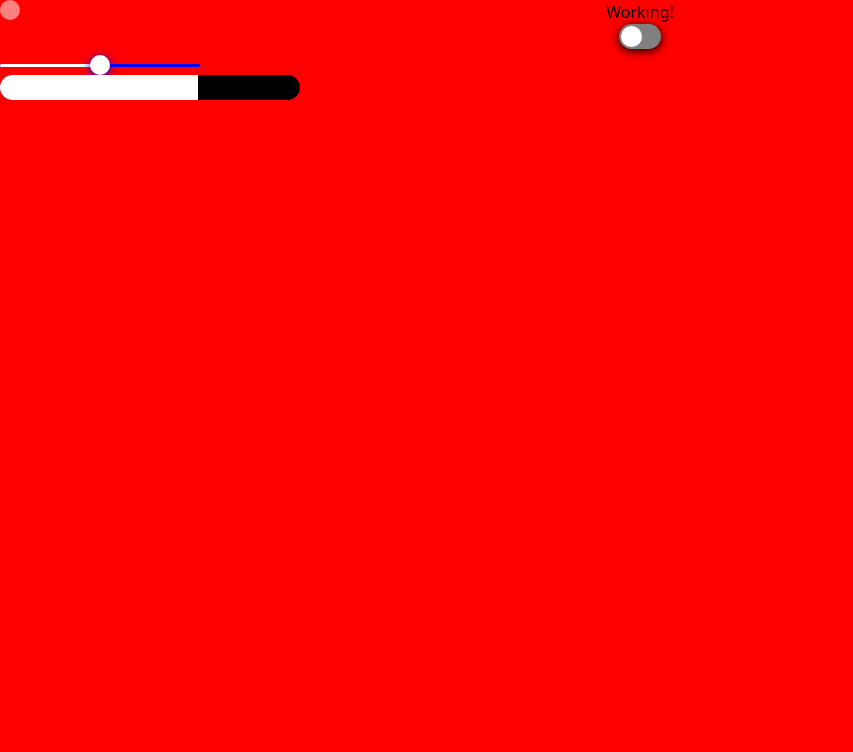
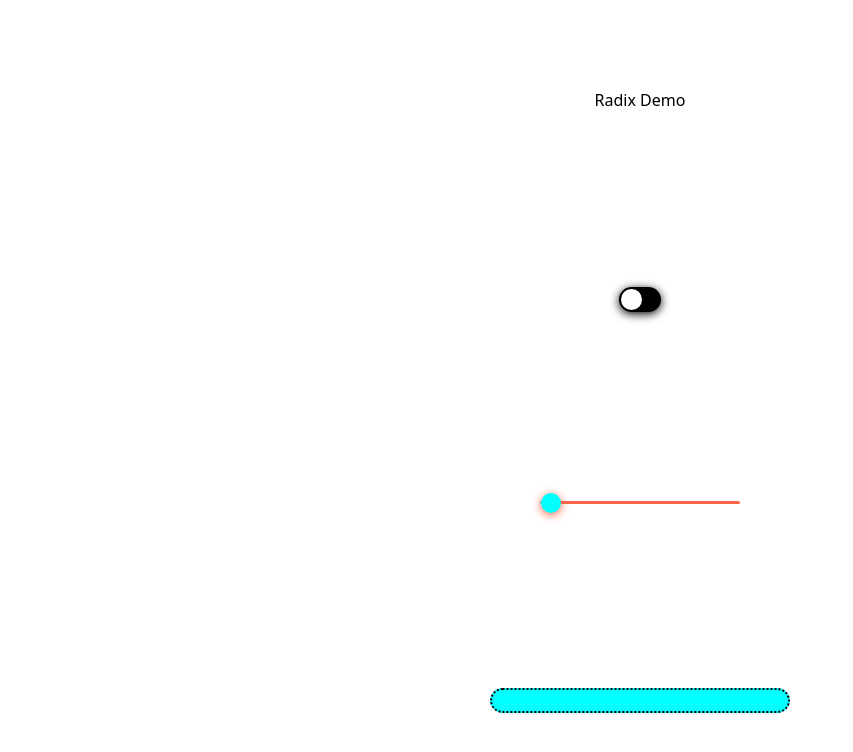
Before and after one commit to EdiblePerspective/radixDemo, a Next.js app: page / in a window 1280 px wide. Shown: the top 752 px of the page, without its empty margins (0-853 px from the left). Built offline with nearby package versions, Linux system fonts and the light colour scheme.

Commit message:
add all but hue

```diff
--- a/package.json
+++ b/package.json
@@ -14,6 +14,7 @@
     "@radix-ui/react-switch": "^1.0.3",
     "framer-motion": "^11.0.3",
     "next": "14.1.0",
+    "prop-types": "^15.8.1",
     "react": "^18",
     "react-dom": "^18"
   },
--- a/src/app/components/Cursor.js
+++ b/src/app/components/Cursor.js
@@ -26,7 +26,7 @@ export default function Cursor(){
 
     return(
         <motion.div
-        className="rounded-full bg-white -z-10 size-5 fixed opacity-50"
+        className="rounded-full bg-white -z-10 size-36 fixed opacity-90"
         style={{left:smoothMouse.x, top:smoothMouse.y}}
         >
 
--- a/src/app/components/Slider.js
+++ b/src/app/components/Slider.js
@@ -1,17 +1,25 @@
 import React from 'react';
 import * as Slider from '@radix-ui/react-slider';
+import PropTypes from "prop-types"
 import '../globals.css'
-
-
-const SliderComp = () => (
+const SliderComp=(props)=>{
+    return(
     <form>
-      <Slider.Root className="SliderRoot" defaultValue={[50]} max={100} step={1}>
+      <Slider.Root className="SliderRoot" defaultValue={[1]} max={360} step={1}
+      value={props.value} onValueChange={props.onValueChange}>
         <Slider.Track className="SliderTrack">
           <Slider.Range className="SliderRange" />
         </Slider.Track>
-        <Slider.Thumb className="SliderThumb" aria-label="Volume" />
+        <Slider.Thumb className="SliderThumb" aria-label={props.label}/>
       </Slider.Root>
     </form>
-  );
-
-  export default SliderComp;
+)}
+export default SliderComp;
+SliderComp.propTypes = {
+  /** Applied as the aria-label value of the element with the "slider" role  */
+  label: PropTypes.string.isRequired,
+  /** The controlled value of the slider. */
+  value: PropTypes.arrayOf(PropTypes.number).isRequired,
+  /** Event handler called when the value changes. */
+  onValueChange: PropTypes.func.isRequired
+}
--- a/src/app/components/Progress.js
+++ b/src/app/components/[Deprecated]Progress.js
@@ -2,14 +2,8 @@ import React from 'react';
 import * as Progress from '@radix-ui/react-progress';
 import '../globals.css';
 
-const ProgressBar = () => {
-  const [progress, setProgress] = React.useState(13);
-
-  React.useEffect(() => {
-    const timer = setTimeout(() => setProgress(66), 500);
-    return () => clearTimeout(timer);
-  }, []);
-
+export default function ProgressBar() {
+  const [progress, setProgress] = useState(0);
   return (
     <Progress.Root className="ProgressRoot" value={progress}>
       <Progress.Indicator
@@ -19,5 +13,3 @@ const ProgressBar = () => {
     </Progress.Root>
   );
 };
-
-export default ProgressBar;
--- a/src/app/globals.css
+++ b/src/app/globals.css
@@ -2,24 +2,37 @@
 @tailwind components;
 @tailwind utilities;
 
-
 button {all: unset;}
 *{box-sizing: border-box;}
-
+body::-webkit-scrollbar {display: none;}
 body{
     width: 100vw;
     width: 100svw;
     height: 100vh;
     height: 100svh;
-    background-color: red;
     text-align: center;
-    background-position: center;}
+    background-position: center;
+    background-repeat: no-repeat;
+  background-size:cover;
+  overflow-y: hidden;
+  overflow-x: hidden;
+  -ms-overflow-style: none;  /* IE and Edge */
+  scrollbar-width: none;  /* Firefox */
+  display:flex;
+  flex-flow: column nowrap;
+  justify-content: space-around;
+  align-items: center;}
 
+div{
+  display:flex;
+  justify-content: center;
+  align-items: center;
+}
 
 .SwitchRoot {
     width: 42px;
     height: 25px;
-    background-color: grey;
+    background-color: black;
     border-radius: 9999px;
     position: relative;
     box-shadow: 0 2px 10px black;
@@ -29,7 +42,7 @@ body{
     box-shadow: 0 0 0 2px black;
   }
   .SwitchRoot[data-state='checked'] {
-    background-color: black;
+    background-color: white;
   }
 
   .SwitchThumb {
@@ -45,6 +58,7 @@ body{
   }
   .SwitchThumb[data-state='checked'] {
     transform: translateX(19px);
+    background-color: black;
   }
 
 
@@ -56,10 +70,11 @@ body{
     touch-action: none;
     width: 200px;
     height: 20px;
+
   }
 
   .SliderTrack {
-    background-color: blue;
+    background-color: tomato;
     position: relative;
     flex-grow: 1;
     border-radius: 9999px;
@@ -68,7 +83,7 @@ body{
 
   .SliderRange {
     position: absolute;
-    background-color: white;
+    background-color: cyan;
     border-radius: 9999px;
     height: 100%;
   }
@@ -77,34 +92,40 @@ body{
     display: block;
     width: 20px;
     height: 20px;
-    background-color: white;
-    box-shadow: 0 2px 10px blue;
+    background-color: cyan;
+    box-shadow: 0 2px 10px tomato;
     border-radius: 10px;
   }
   .SliderThumb:hover {
-    background-color: blue;
+    background-color: tomato;
   }
   .SliderThumb:focus {
     outline: none;
-    box-shadow: 0 0 0 5px blue;
+    box-shadow: 0 0 0 5px tomato;
   }
 
 
   .ProgressRoot {
     position: relative;
     overflow: hidden;
-    background: black;
+    background: cyan;
     border-radius: 99999px;
     width: 300px;
     height: 25px;
-
+  border: 2px dotted black;
 
     transform: translateZ(0);
   }
 
   .ProgressIndicator {
-    background-color: white;
+    background-color: tomato;
     width: 100%;
     height: 100%;
     transition: transform 660ms cubic-bezier(0.65, 0, 0.35, 1);
   }
+  .cat{
+    background-image: url('../../public/cat.jpg');
+    background-position: center;
+    background-repeat: no-repeat;
+    background-size:cover;
+  }
--- a/src/app/layout.js
+++ b/src/app/layout.js
@@ -1,7 +1,7 @@
 
 export const metadata = {
   title: 'Radix Example',
-  description: 'AHHHHHHHH',
+  description: 'Radix Demo',
 }
 import "./globals.css";
 
@@ -10,12 +10,8 @@ import "./globals.css";
 export default function RootLayout({ children }) {
   return (
     <html lang="en">
-
-      <body className="pageBody">
-
-      <h1>Working!</h1>
+      <h1>Radix Demo</h1>
       {children}
-      </body>
     </html>
   );
 }
--- a/src/app/page.js
+++ b/src/app/page.js
@@ -1,25 +1,43 @@
 "use client"
 import * as Switch from '@radix-ui/react-switch';
+import * as Progress from '@radix-ui/react-progress';
 import Cursor from './components/Cursor'
 import "./globals.css";
 import SliderComp from './components/Slider'
-import ProgressBar from './components/Progress'
+import { useState, useEffect} from 'react';
 export default function Home() {
-
+  const [light, setLight] = useState(true)
+  const [cat, setCat]=useState(false)
+  const [progress, setProgress] = useState(0);
   return (
   <>
+
+<body className={cat===true?`cat backdrop-hue-rotate-${SliderComp.props}`
+:(light===true?'bg-white':'bg-black')} >
 <div>
-<Switch.Root className='SwitchRoot'>
+<form>
+<Switch.Root className='SwitchRoot'
+onClick={()=>light===(true)?setLight((light)=>false)
+  &setProgress((progress)=>progress+50):
+setLight((light)=>true)
+&setCat((cat)=>true)
+&setProgress((progress)=>progress+50)}>
   <Switch.Thumb className='SwitchThumb' />
 </Switch.Root>
+</form>
 </div>
 <div>
-  <SliderComp/>
+<SliderComp/>
 </div>
 <div>
-    <ProgressBar/>
+<Progress.Root className="ProgressRoot" value={progress}>
+  <Progress.Indicator
+        className="ProgressIndicator"
+        style={{ transform: `translateX(-${100 - progress}%)` }}/>
+</Progress.Root>
 </div>
-<Cursor/>
+{cat===false?<Cursor/>:null}
+</body>
   </>
   );
 }
```
Also changed, not shown: 2 other files (tests, documents, lock files or other folders).
